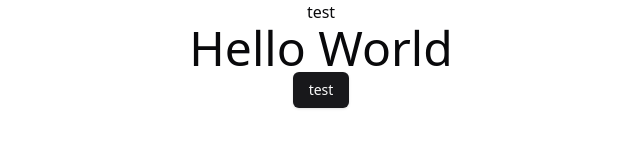
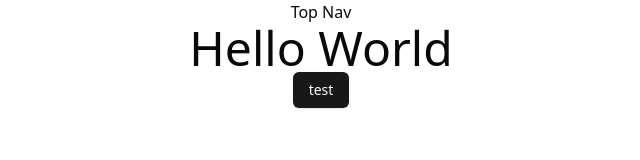
Before and after one commit to hossein-jorfi/Shop-Next.js, a Next.js app: page / in a window 1280 px wide. Shown: the top 160 px of the page, without its empty margins (319-959 px from the left). Built offline with nearby package versions, Linux system fonts and the light colour scheme.

Commit message:
top nav component

```diff
--- a/src/app/layout.tsx
+++ b/src/app/layout.tsx
@@ -1,6 +1,7 @@
 import type { Metadata } from "next";
 import { Geist, Geist_Mono } from "next/font/google";
 import "./globals.css";
+import TopNav from "@/components/sections/top-nav";
 
 const geistSans = Geist({
   variable: "--font-geist-sans",
@@ -27,7 +28,7 @@ export default function RootLayout({
       <body
         className={`${geistSans.variable} ${geistMono.variable} antialiased text-center`}
       >
-        test
+        <TopNav />
         {children}
       </body>
     </html>
--- /dev/null
+++ b/src/components/sections/top-nav/index.tsx
@@ -0,0 +1,9 @@
+const TopNav = () => {
+      return (
+            <div>
+                  <p>Top Nav</p>
+            </div>
+      );
+};
+
+export default TopNav;
```
